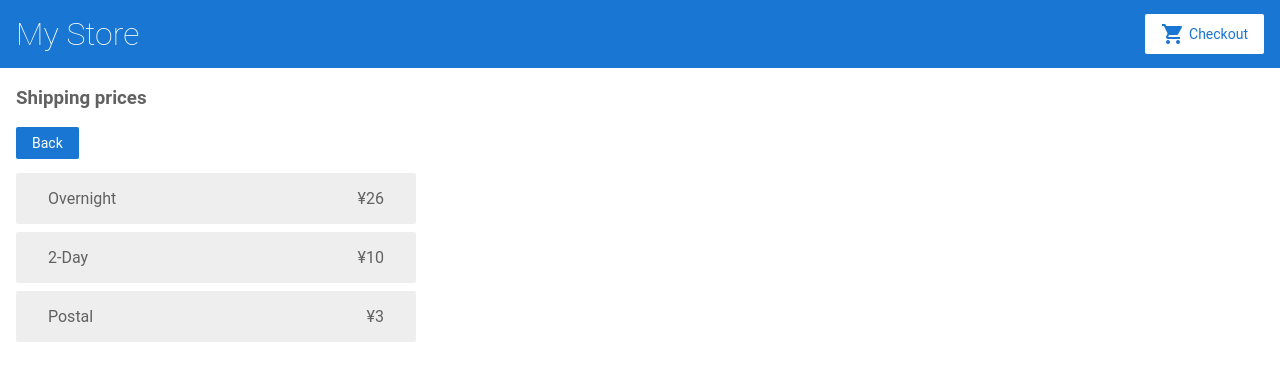
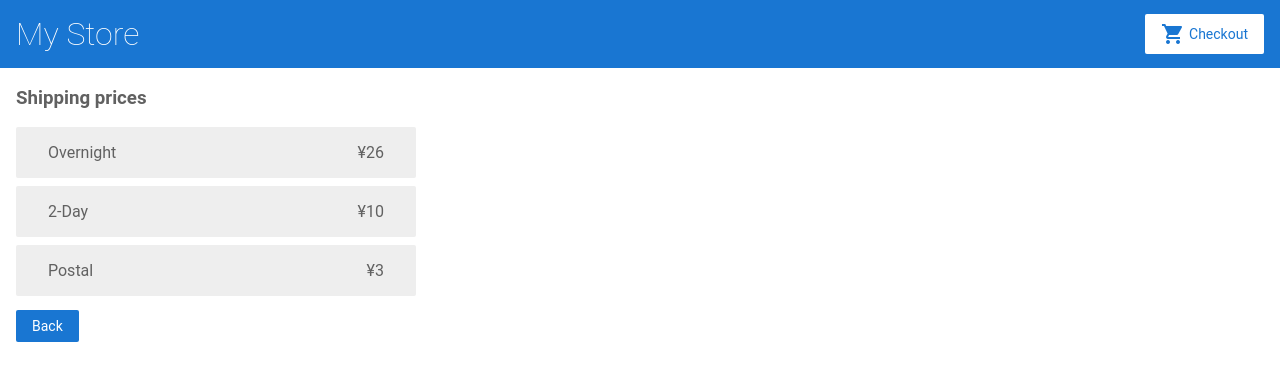
Before and after one commit to Maxime-Garcia/tuto_angular, an Angular app: page /shipping in a window 1280 px wide. Shown: the top 380 px of the page. Built offline with nearby package versions, Linux system fonts and the light colour scheme.

Commit message:
1 file modified

```diff
--- a/src/app/shipping/shipping.component.html
+++ b/src/app/shipping/shipping.component.html
@@ -1,8 +1,9 @@
 <h3>Shipping prices</h3>
-<p>
-  <button backButton>Back</button>
-</p>
+
 <div class="shipping-item" *ngFor="let shipping of shippingCosts | async">
   <span> {{ shipping.type }} </span>
   <span> {{ shipping.price | currency:'JPY' }} </span>
 </div>
+<p>
+  <button backButton>Back</button>
+</p>
```
